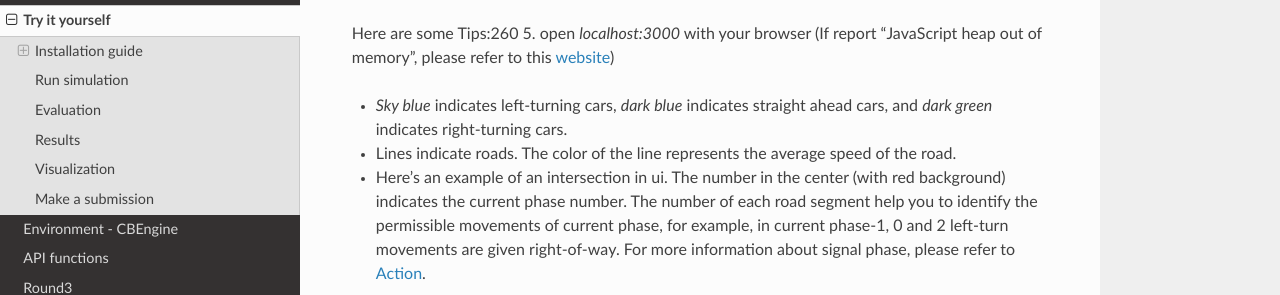
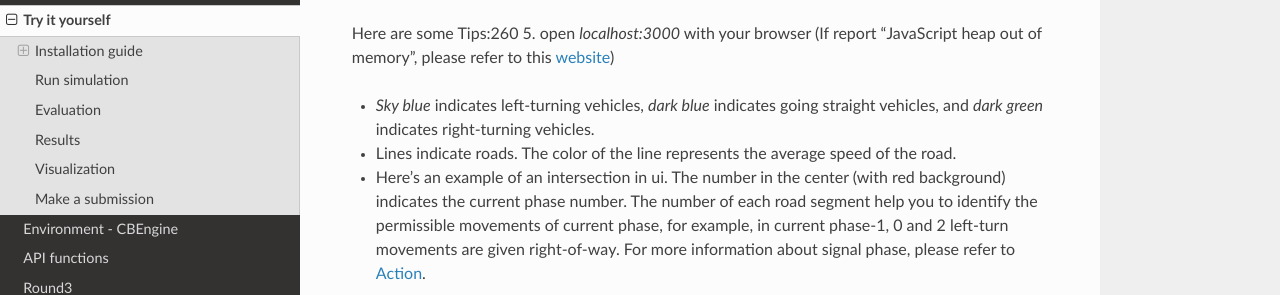
Before and after one commit to CityBrainChallenge/KDDCup2021-CityBrainChallenge, a Sphinx documentation site: the page built from docs/try-it-yourself.rst, in a window 1280 px wide and 900 px high, scrolled down 4677 px. Shown: the part 162-457 px from the top of the window. Built offline with Sphinx 7.4.7 and the Read the Docs theme 2.0.0, drawn with Linux system fonts in a browser that asks for light colours.

Commit message:
straight ahead

```diff
--- a/docs/try-it-yourself.rst
+++ b/docs/try-it-yourself.rst
@@ -263,7 +263,7 @@
 260
 5. open `localhost:3000` with your browser (If report "JavaScript heap out of memory", please refer to this `website <https://support.snyk.io/hc/en-us/articles/360002046418-JavaScript-heap-out-of-memory>`_)
 
-- *Sky blue* indicates left-turning cars, *dark blue* indicates straight ahead cars, and *dark green* indicates right-turning cars.
+- *Sky blue* indicates left-turning vehicles, *dark blue* indicates going straight vehicles, and *dark green* indicates right-turning vehicles.
 - Lines indicate roads. The color of the line represents the average speed of the road.
 - Here's an example of an intersection in ui. The number in the center (with red background) indicates the current phase number. The number of each road segment help you to identify the permissible movements of current phase, for example, in current phase-1, 0 and 2 left-turn movements are given right-of-way. For more information about signal phase, please refer to `Action <https://kddcup2021-citybrainchallenge.readthedocs.io/en/latest/cbengine.html#actions>`_.
 
```
